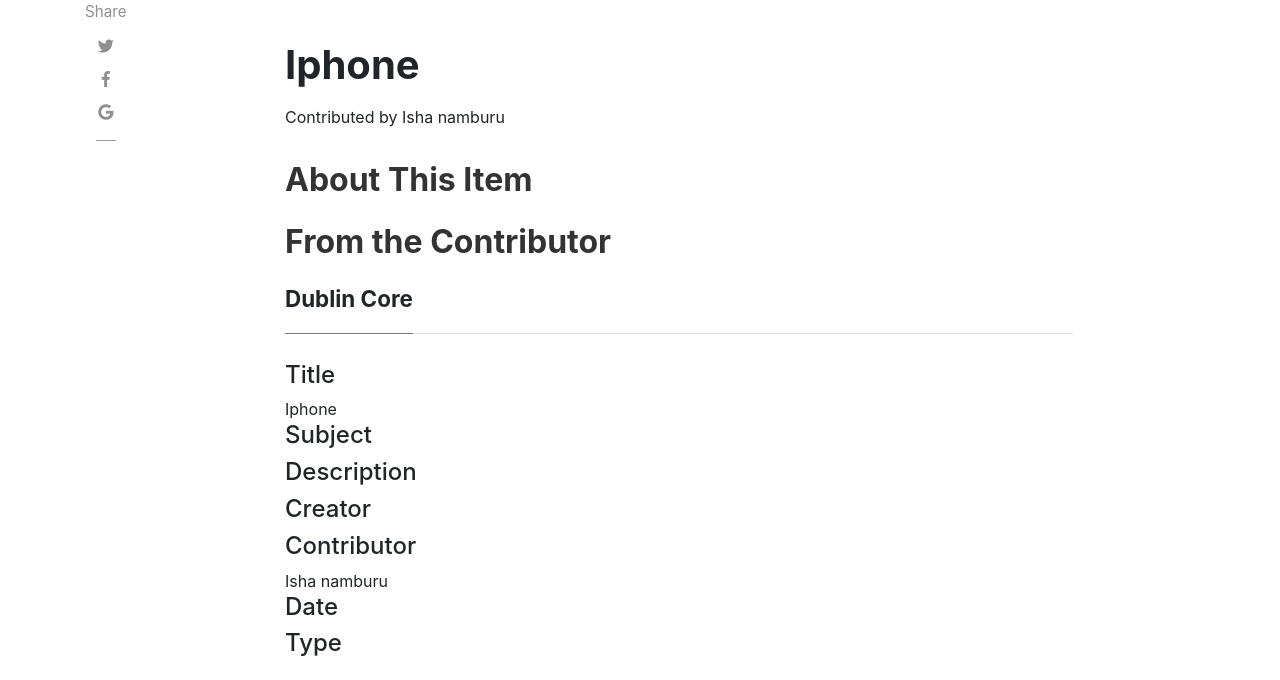
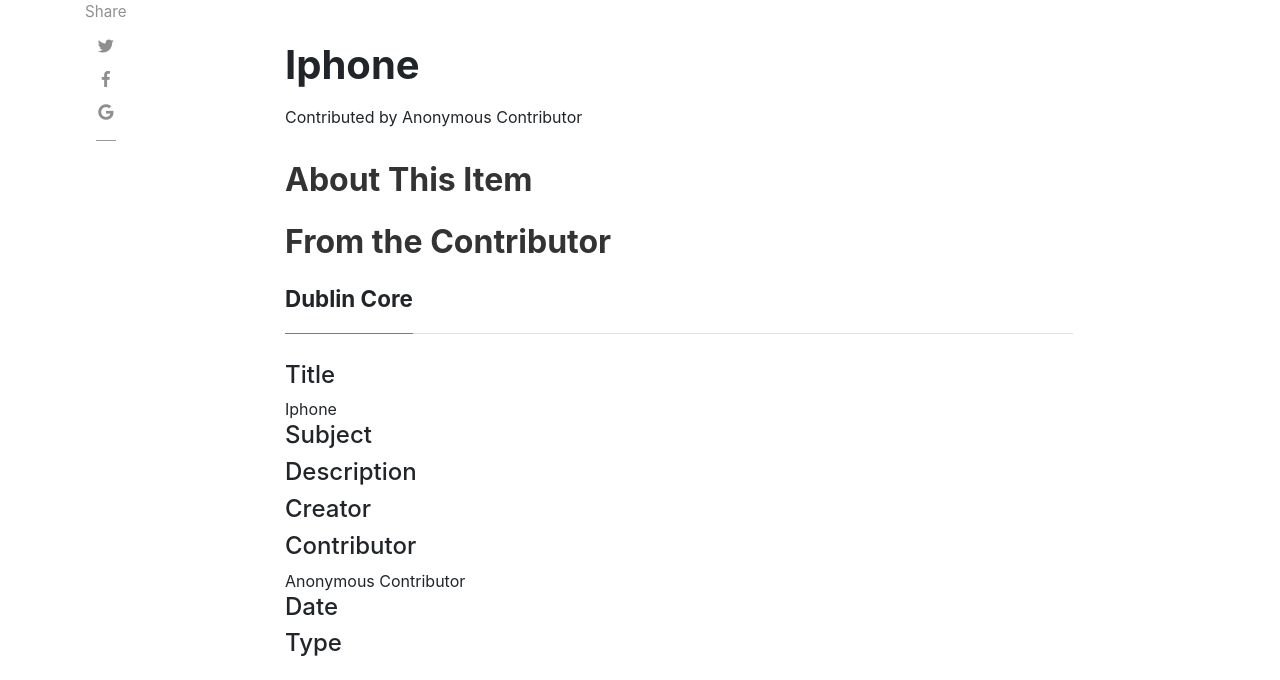
Before and after one commit to H301HistoryHarvest/H301HistoryHarvest, a Jekyll site: the page built from _items/2019-10-08-0004.md, in a window 1280 px wide and 1381 px high. Shown: the part 168-848 px from the top of the window. Built offline with Jekyll 4.4.1, drawn with Linux system fonts in a browser that asks for light colours; nearby versions of some CDN libraries; comment, search, counter and statistics services are not loaded.

Commit message:
Update 2019-10-08-0004.md

```diff
--- a/_items/2019-10-08-0004.md
+++ b/_items/2019-10-08-0004.md
@@ -4,7 +4,7 @@ title: Iphone
 author:
 itemid: 2019-10-08-0004
 imagecredit:
-itemcontributor: Isha namburu
+itemcontributor: Anonymous Contributor
 itemcreator:
 itemsubject:
 itemdategot:
```
